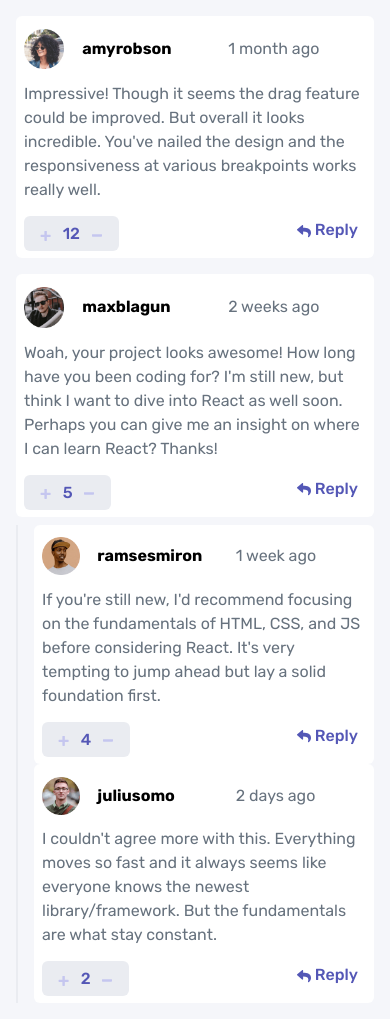
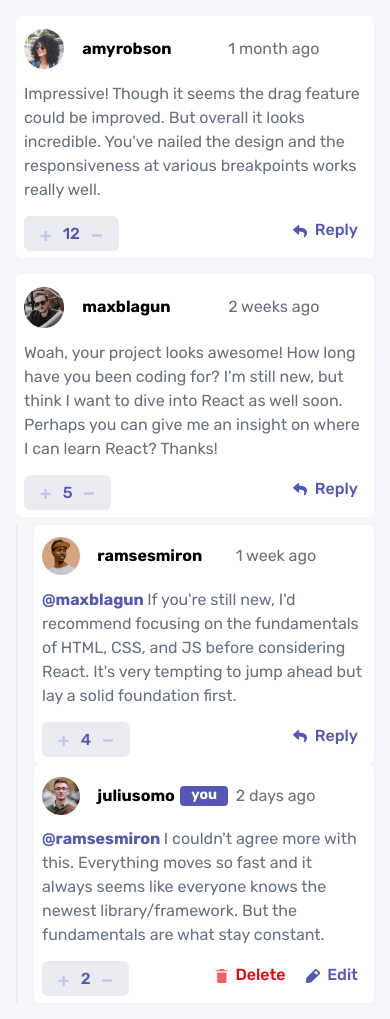
Before and after one commit to annolangen/fem-comments, a website built with Parcel: page index.html in a window 390 px wide. Built offline with nearby package versions, Linux system fonts and the light colour scheme.

Commit message:
More visual tinkering for mobile

```diff
--- a/index.ts
+++ b/index.ts
@@ -5,31 +5,58 @@ const messageHtml = comment =>
   html`<div class="grid grid-cols-12 p-2 gap-2 bg-white rounded-md items-center">
     <img class="col-span-2 h-4/5" src=${comment.user.image.png} alt="" />
     <div class="col-span-3 font-bold">${comment.user.username}</div>
-    <div class="col-start-8 text-grey-500 col-span-5">${comment.createdAt}</div>
-    <div class="row-start-2 col-span-12 text-grey-500 mb-2">${comment.content}</div>
-    <div class="row-start-3 col-span-6">
+${
+  data.currentUser.username === comment.user.username
+    ? html` <div
+        class="col-span-2 rounded-sm bg-purple-600 pt-0.5 pb-1 pl-[11px] text-sm leading-none font-bold text-white"
+      >
+        you
+      </div>`
+    : null
+}
+    <div class="col-start-8 text-grey-500 col-span-5 content-center">${comment.createdAt}</div>
+    <div class="row-start-2 col-span-12 text-grey-500 mb-2">
+      ${
+        comment.replyingTo
+          ? html`<span class="font-bold text-purple-600">
+              @${comment.replyingTo} </span>`
+          : null
+      }
+    ${comment.content}
+  </div>
+    <div class="row-start-3 col-span-5">
       <span class="px-4 py-2 bg-grey-100 text-purple-600 font-medium rounded-md">
         <img class="inline" src="./images/icon-plus.svg">
         <span class="px-2">${comment.score}</span>
         <img class="inline" src="./images/icon-minus.svg">
      </span>
   </div>
-    <div class="col-start-7 col-span-6 text-right mb-2">
-      <button class="rounded-md px-2 font-medium text-purple-600">
-        <span><img class="inline" src="./images/icon-reply.svg"> Reply<span></button>
+    <div class="col-start-6 col-span-7 text-right mb-2">
+      ${
+        data.currentUser.username === comment.user.username
+          ? html` <button class="px-2 font-medium text-red-600">
+              <span><img class="inline pr-1" src="./images/icon-delete.svg"> Delete</span>
+            </button>
+              <button class="px-2 font-medium text-purple-600">
+        <span><img class="inline pr-1" src="./images/icon-edit.svg"> Edit<span></button>
       </button>
+            `
+          : html`
+      <button class="px-2 font-medium text-purple-600">
+        <span><img class="inline pr-1" src="./images/icon-reply.svg"> Reply<span></button>
+      </button>`}
     </div>
   </div> `;
 
 const commentHtml = comment => html`
   ${messageHtml(comment)}
-  <div class="pl-4 flex flex-col border-l-2 border-grey-100">
+  <div class="border-grey-100 flex flex-col border-l-2 pl-4">
     ${(comment.replies || []).map(commentHtml)}
   </div>
 `;
 
 const bodyHtml = () =>
-  html` <div class="flex flex-col min-h-screen p-4 gap-2 bg-grey-50">
+  html` <div class="bg-grey-50 flex min-h-screen flex-col gap-2 p-4">
     ${data.comments.map(commentHtml)}
   </div>`;
 
```
Also changed, not shown: index.html (+1 -3 lines), .prettierrc.json (renamed from .prettierer.json).
